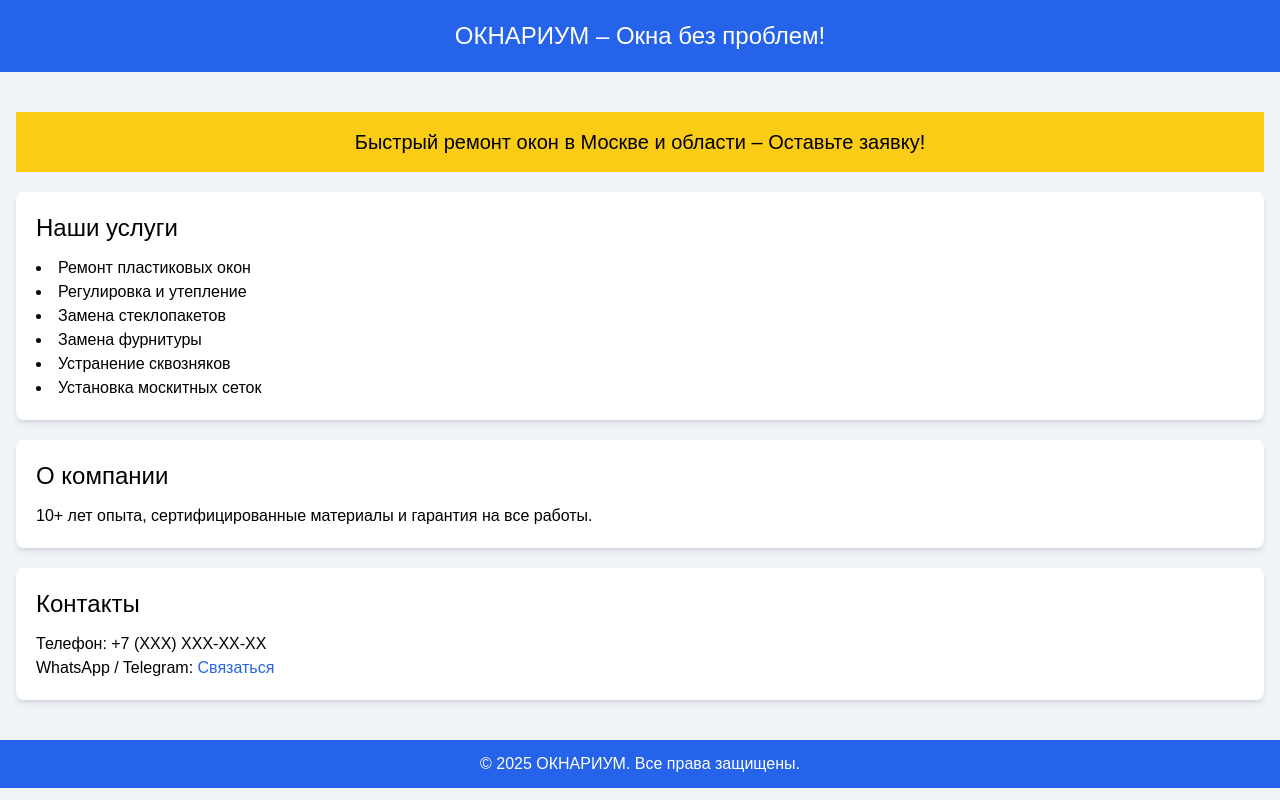
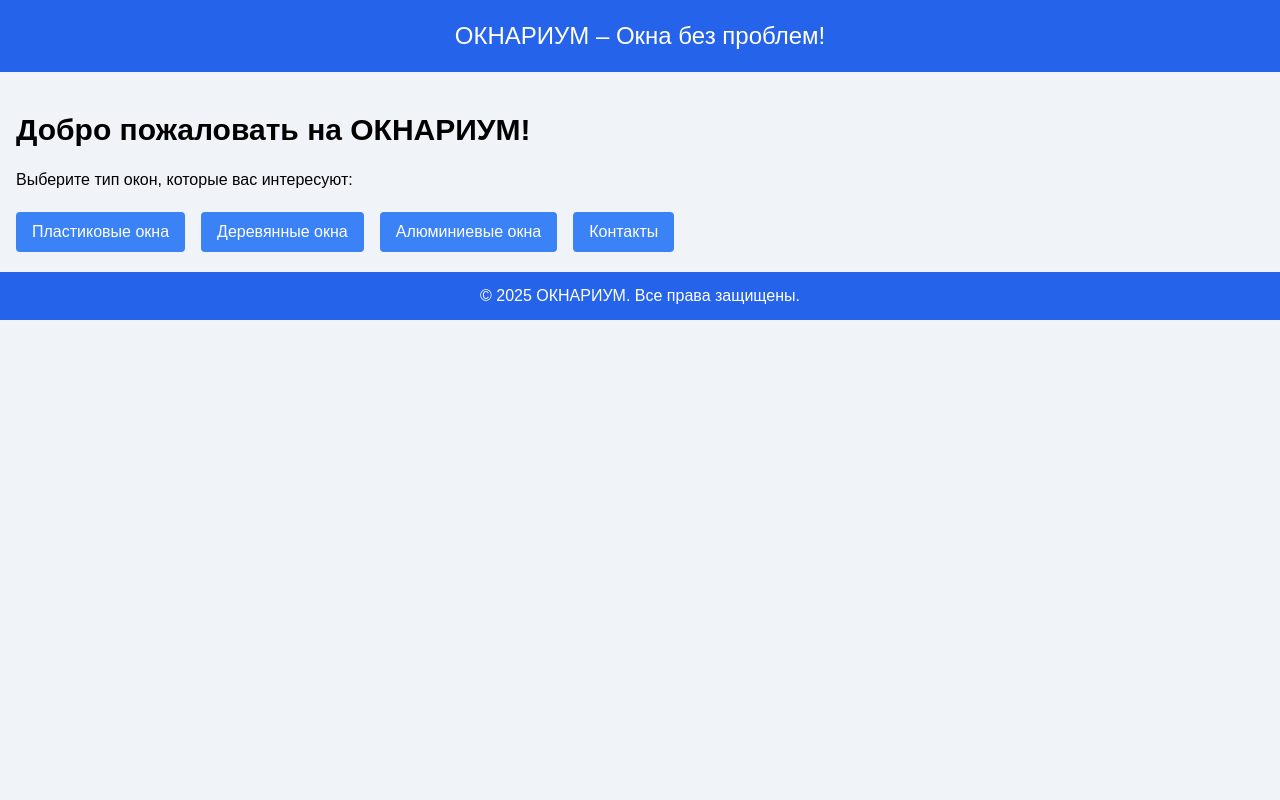
Before and after one commit to NikulinProfi/repair-windows, a Next.js app: page / in a window 1280 px wide. Built offline with nearby package versions, Linux system fonts and the light colour scheme.

Commit message:
Обновление данных и стилей

```diff
--- /dev/null
+++ b/app/aluminum-windows/page.js
@@ -0,0 +1,20 @@
+import Head from 'next/head';
+import Header from '../components/Header';
+import Footer from '../components/Footer';
+
+export default function AluminumWindows() {
+  return (
+    <div>
+      <Head>
+        <title>Алюминиевые окна - ОКНАРИУМ</title>
+        <meta name="description" content="Профессиональный ремонт алюминиевых окон в Москве и области." />
+      </Head>
+      <Header />
+      <div className="container mx-auto px-4">
+        <h1 className="text-3xl font-bold my-5">Алюминиевые окна</h1>
+        <p>Информация об алюминиевых окнах...</p>
+      </div>
+      <Footer />
+    </div>
+  );
+}
--- a/app/components/Header.js
+++ b/app/components/Header.js
@@ -1,7 +1,11 @@
+import Link from 'next/link';
+
 const Header = () => {
   return (
     <header className="bg-blue-600 text-white text-center py-5 text-2xl">
-      ОКНАРИУМ – Окна без проблем!
+      <Link href="/">
+        ОКНАРИУМ – Окна без проблем!
+      </Link>
     </header>
   );
 };
--- a/app/contacts/page.js
+++ b/app/contacts/page.js
@@ -2,22 +2,20 @@ import Head from 'next/head';
 import Header from '../components/Header';
 import Footer from '../components/Footer';
 
-const Contacts = () => {
+export default function Contacts() {
   return (
     <div>
       <Head>
-        <title>Контакты - Ремонт окон</title>
-        <meta name="description" content="Свяжитесь с нами для получения консультации по ремонту окон." />
+        <title>Контакты - ОКНАРИУМ</title>
+        <meta name="description" content="Контактная информация компании ОКНАРИУМ." />
       </Head>
       <Header />
-      <main>
-        <h1>Контакты</h1>
-        <p>Телефон: +7 (495) 123-45-67</p>
-        <p>Email: info@repair-windows.ru</p>
-      </main>
+      <div className="container mx-auto px-4">
+        <h1 className="text-3xl font-bold my-5">Контакты</h1>
+        <p>Телефон: +7 (XXX) XXX-XX-XX</p>
+        <p>WhatsApp / Telegram: <a href="#" className="text-blue-600">Связаться</a></p>
+      </div>
       <Footer />
     </div>
   );
-};
-
-export default Contacts;
+}
--- a/app/page.js
+++ b/app/page.js
@@ -1,9 +1,6 @@
 import Head from 'next/head';
+import Link from 'next/link';
 import Header from './components/Header';
-import CTA from './components/CTA';
-import Services from './components/Services';
-import About from './components/About';
-import Contact from './components/Contact';
 import Footer from './components/Footer';
 
 export default function Home() {
@@ -16,10 +13,22 @@ export default function Home() {
       </Head>
       <Header />
       <div className="container mx-auto px-4">
-        <CTA />
-        <Services />
-        <About />
-        <Contact />
+        <h1 className="text-3xl font-bold my-5">Добро пожаловать на ОКНАРИУМ!</h1>
+        <p className="my-5">Выберите тип окон, которые вас интересуют:</p>
+        <div className="flex space-x-4">
+          <Link href="/plastic-windows" className="bg-blue-500 text-white px-4 py-2 rounded">
+            Пластиковые окна
+          </Link>
+          <Link href="/wooden-windows" className="bg-blue-500 text-white px-4 py-2 rounded">
+            Деревянные окна
+          </Link>
+          <Link href="/aluminum-windows" className="bg-blue-500 text-white px-4 py-2 rounded">
+            Алюминиевые окна
+          </Link>
+          <Link href="/contacts" className="bg-blue-500 text-white px-4 py-2 rounded">
+            Контакты
+          </Link>
+        </div>
       </div>
       <Footer />
     </div>
--- /dev/null
+++ b/app/plastic-windows/page.js
@@ -0,0 +1,20 @@
+import Head from 'next/head';
+import Header from '../components/Header';
+import Footer from '../components/Footer';
+
+export default function PlasticWindows() {
+  return (
+    <div>
+      <Head>
+        <title>Пластиковые окна - ОКНАРИУМ</title>
+        <meta name="description" content="Профессиональный ремонт пластиковых окон в Москве и области." />
+      </Head>
+      <Header />
+      <div className="container mx-auto px-4">
+        <h1 className="text-3xl font-bold my-5">Пластиковые окна</h1>
+        <p>Информация о пластиковых окнах...</p>
+      </div>
+      <Footer />
+    </div>
+  );
+}
--- /dev/null
+++ b/app/wooden-windows/page.js
@@ -0,0 +1,20 @@
+import Head from 'next/head';
+import Header from '../components/Header';
+import Footer from '../components/Footer';
+
+export default function WoodenWindows() {
+  return (
+    <div>
+      <Head>
+        <title>Деревянные окна - ОКНАРИУМ</title>
+        <meta name="description" content="Профессиональный ремонт деревянных окон в Москве и области." />
+      </Head>
+      <Header />
+      <div className="container mx-auto px-4">
+        <h1 className="text-3xl font-bold my-5">Деревянные окна</h1>
+        <p>Информация о деревянных окнах...</p>
+      </div>
+      <Footer />
+    </div>
+  );
+}
```
